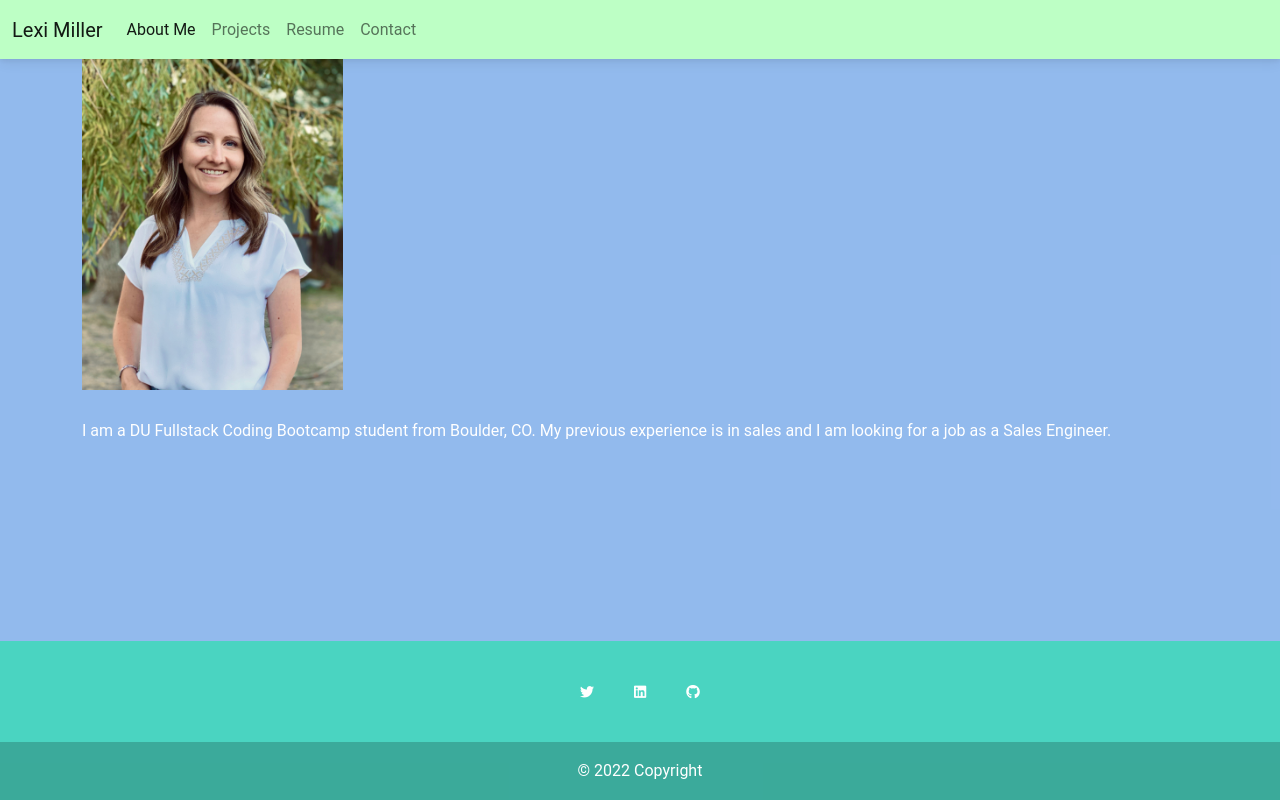
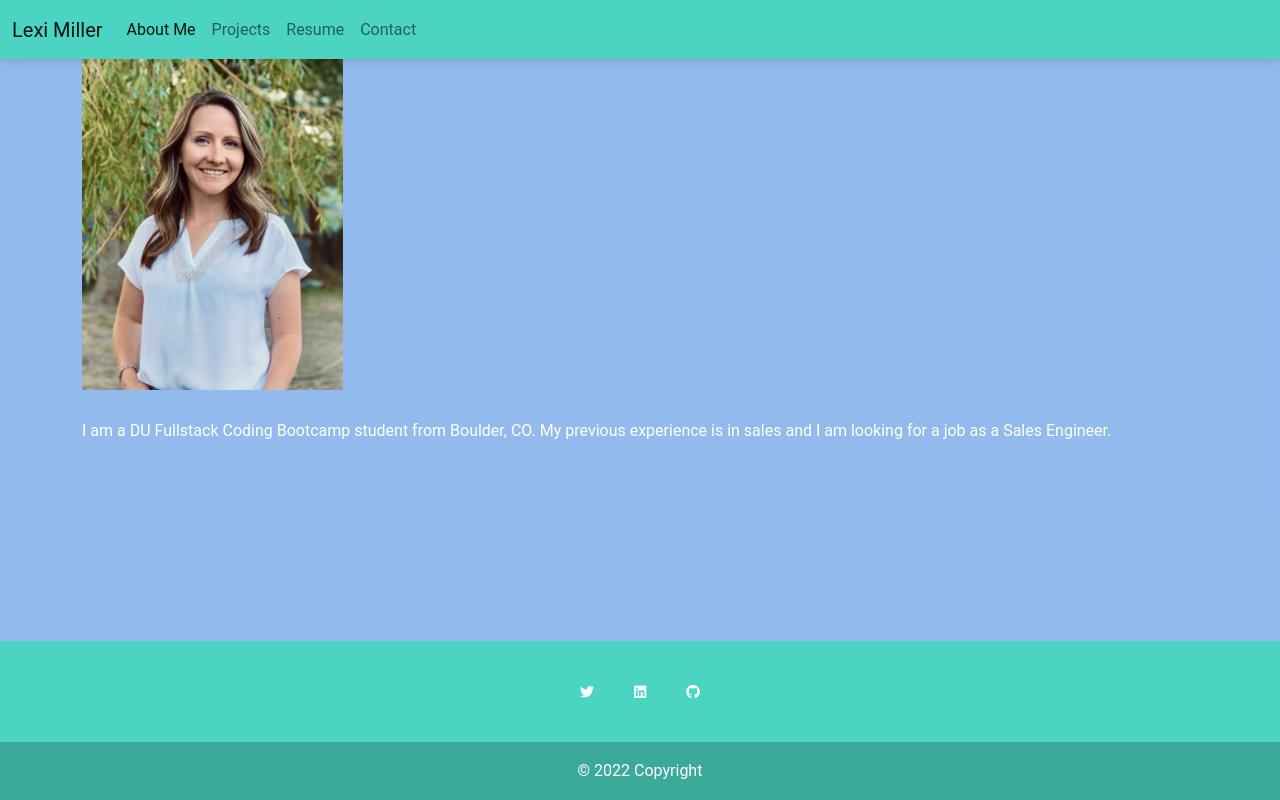
Before and after one commit to Leximiller128/react_portfolio, a React (Create React App) app: page / in a window 1280 px wide. Built offline with nearby package versions, Linux system fonts and the light colour scheme.

Commit message:
adjusted navbar colors

```diff
--- a/src/componets/Navbar.js
+++ b/src/componets/Navbar.js
@@ -16,7 +16,7 @@
   const [showNavText, setShowNavText] = useState(false);
 
   return (
-    <MDBNavbar expand="lg" style={{ backgroundColor: "#BDFFC5" }}>
+    <MDBNavbar expand="lg" style={{ backgroundColor: "#4AD4C1" }}>
       <MDBContainer fluid>
         <Link to="/Aboutme">
           <MDBNavbarBrand>Lexi Miller</MDBNavbarBrand>
```
